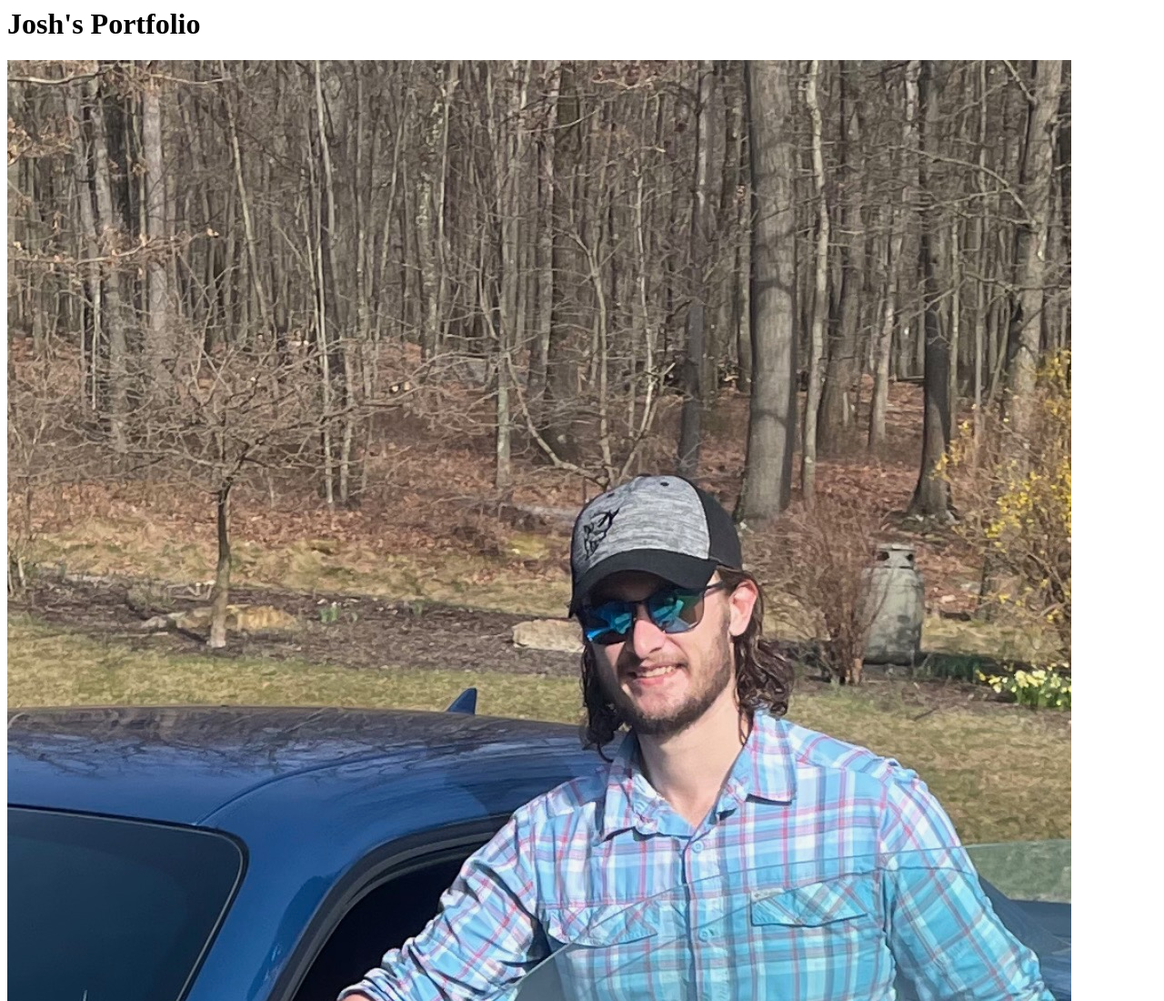
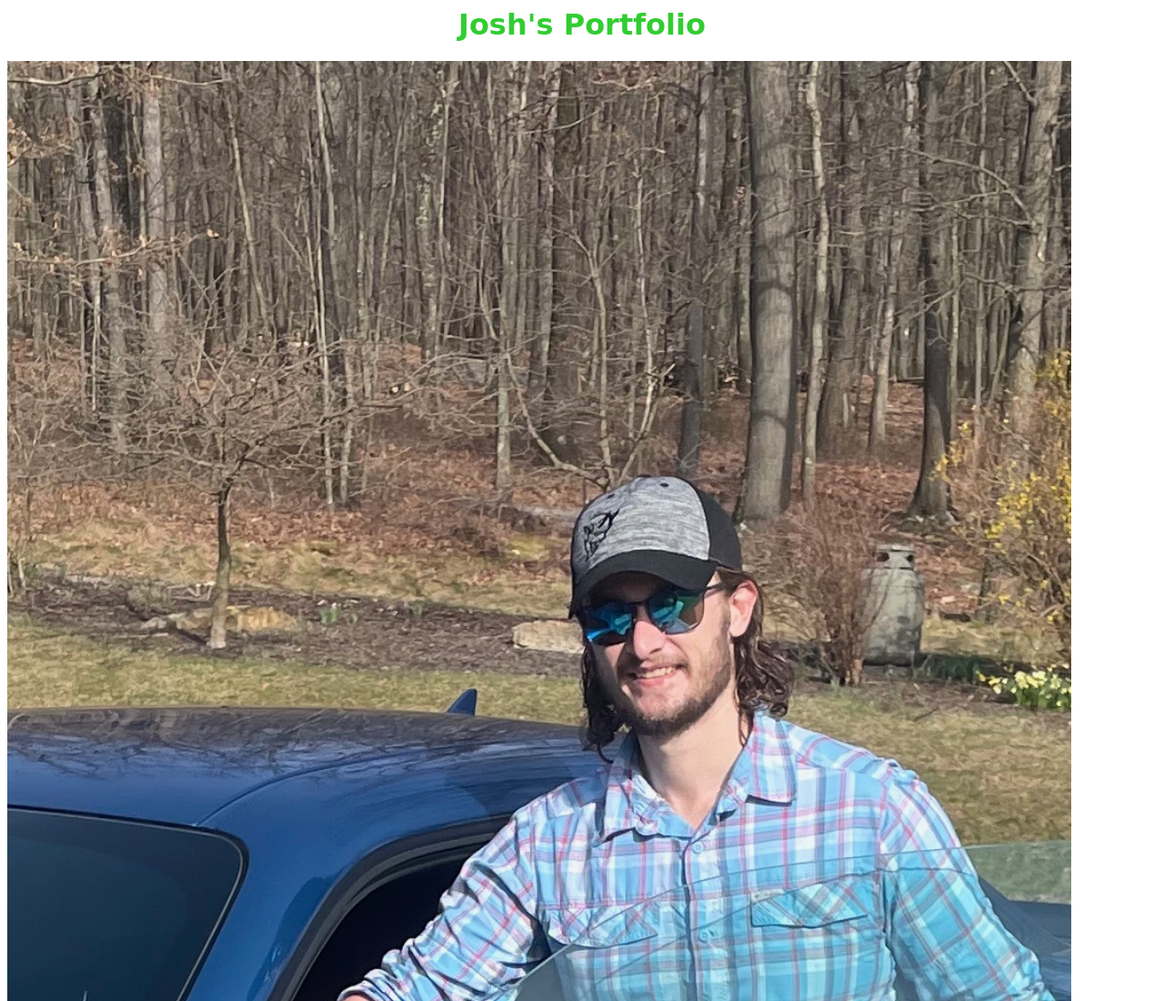
Before and after one commit to joshuadegol/joshuadegol.github.io, a plain HTML site: page index.html in a window 1280 px wide. Shown: the top 1100 px of the page at 91% size. Drawn offline with Linux system fonts and the light colour scheme.

Commit message:
Add files via upload

```diff
--- a/index.html
+++ b/index.html
@@ -1,4 +1,4 @@
 <html>
-    <h1>Josh's Portfolio</h1>
+    <h1 style="font-family:cursive;color:limegreen;text-align:center;">Josh's Portfolio</h1>
     <img src="IMG_1239.jpeg"
 </html>
```
